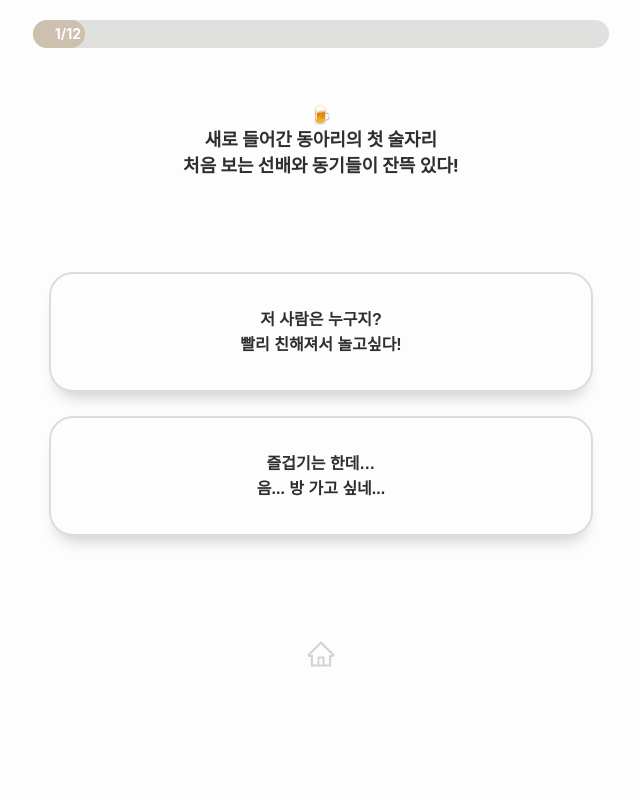
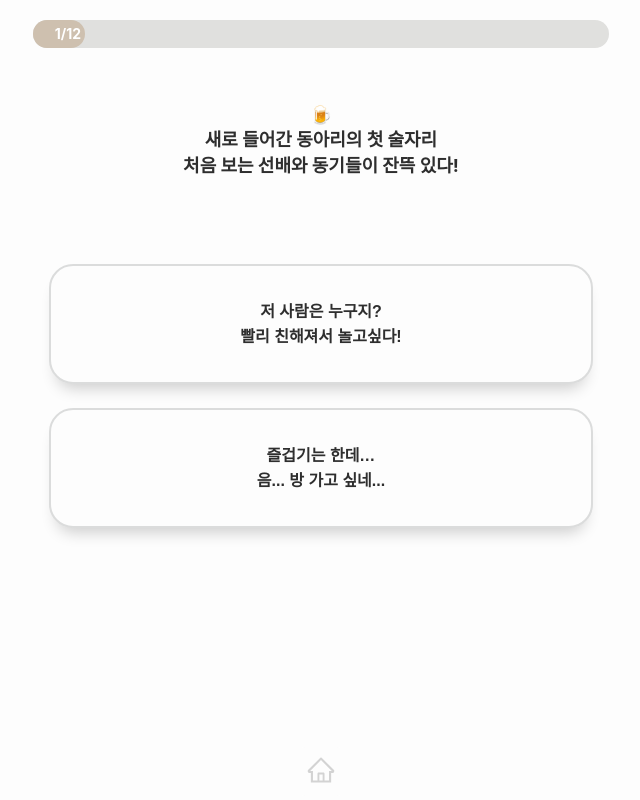
Before and after one commit to nonalcholic/nonalcholic, a React (Create React App) app in the folder client/: page /progress in a window 1280 px wide. Shown: the whole page, without its empty margins (319-959 px from the left). Built offline with nearby package versions, Linux system fonts and the light colour scheme; no server answers.

Commit message:
Add home button as fixed

```diff
--- a/client/src/pages/DeveloperPage.tsx
+++ b/client/src/pages/DeveloperPage.tsx
@@ -31,20 +31,20 @@ const DeveloperPage: React.FC<Props> = (props) => {
         instagram="leeminxji"
         email="leeminxji@gmail.com"
       />
-      <span className="hint" style={{ marginTop: "auto" }}>
+      <div className="home-container">
         <button
           className="home-button"
           style={{
+            marginTop: "auto",
             color: "lightgray",
           }}
           onClick={() => {
             history.push(".");
           }}
         >
-          {/* {` 홈으로`} */}
           <AiOutlineHome />
         </button>
-      </span>
+      </div>
     </>
   );
 };
--- a/client/src/pages/ProgressPage.tsx
+++ b/client/src/pages/ProgressPage.tsx
@@ -76,6 +76,7 @@ const ProgressPage: React.FC<Props> = (props) => {
       <ProgressBar />
       <Progress currentProgress={QuestionInfo[progress.currentProgress]} />
       {animation && <div className="animation-fade-out" />}
+      <div className="home-container">
         <button
           className="home-button"
           style={{
@@ -89,6 +90,7 @@ const ProgressPage: React.FC<Props> = (props) => {
         >
           <AiOutlineHome />
         </button>
+      </div>
     </>
   );
 };
--- a/client/src/pages/ResultPage.scss
+++ b/client/src/pages/ResultPage.scss
@@ -68,6 +68,6 @@
   align-items: center;
 
   margin-top: 20px;
-  margin-bottom: 20px;
+  // margin-bottom: 20px;
   gap: 12px;
 }
--- a/client/src/pages/ResultPage.tsx
+++ b/client/src/pages/ResultPage.tsx
@@ -138,16 +138,6 @@ const ResultPage: React.FC<Props> = (props) => {
         </span>
       </div>
       <div className="result-buttons">
-        {/* <button
-          className="large-button"
-          style={{ margin: 15 }}
-          onClick={() => {
-            resetProgress()(dispatch);
-            history.push("/start");
-          }}
-        >
-          처음으로
-        </button> */}
         <textarea
           readOnly
           style={{ display: "none" }}
@@ -175,6 +165,7 @@ const ResultPage: React.FC<Props> = (props) => {
           </button>
         </div>
       </div>
+      <div className="home-container">
         <button
           className="home-button"
           style={{
@@ -182,12 +173,12 @@ const ResultPage: React.FC<Props> = (props) => {
             color: "lightgray",
           }}
           onClick={() => {
-          resetProgress()(dispatch);
             history.push(".");
           }}
         >
           <AiOutlineHome />
         </button>
+      </div>
     </>
   );
 };
--- a/client/src/pages/StatisticsPage.scss
+++ b/client/src/pages/StatisticsPage.scss
@@ -26,17 +26,3 @@
     font-size: 14px;
   }
 }
-
-.stats-home {
-  position: fixed;
-  bottom: 0;
-
-  display: flex;
-  justify-content: center;
-  align-items: center;
-
-  width: 100%;
-  padding: 4px 0;
-
-  background-color: $nonalcholic-white;
-}
--- a/client/src/pages/StatisticsPage.tsx
+++ b/client/src/pages/StatisticsPage.tsx
@@ -128,7 +128,7 @@ const StatisticsPage: React.FC<Props> = (props) => {
           <CompareBarGraph {...calculateCompareData()} showMBTI={showMBTI} />
         </>
       )}
-      <div className="stats-home">
+      <div className="home-container">
         <button
           className="home-button"
           style={{
--- a/client/src/routers/RootRouter.scss
+++ b/client/src/routers/RootRouter.scss
@@ -13,8 +13,7 @@
 
   max-width: 600px;
   min-height: 600px;
-  height: 100vh;
-  padding: 0 12px 120px;
+  padding: 0 12px 72px;
   margin: 0 auto;
 
   box-sizing: border-box;
@@ -191,6 +190,19 @@
   }
 }
 
+.home-container {
+  position: fixed;
+  bottom: 0;
+
+  display: flex;
+  justify-content: center;
+  align-items: center;
+
+  width: 100%;
+  padding: 4px 0;
+
+  background-color: $nonalcholic-white;
+
   .home-button {
     padding: 8px;
 
@@ -214,3 +226,4 @@
       height: 30px;
     }
   }
+}
```
Lines whose indentation alone changed are shown as unchanged.
